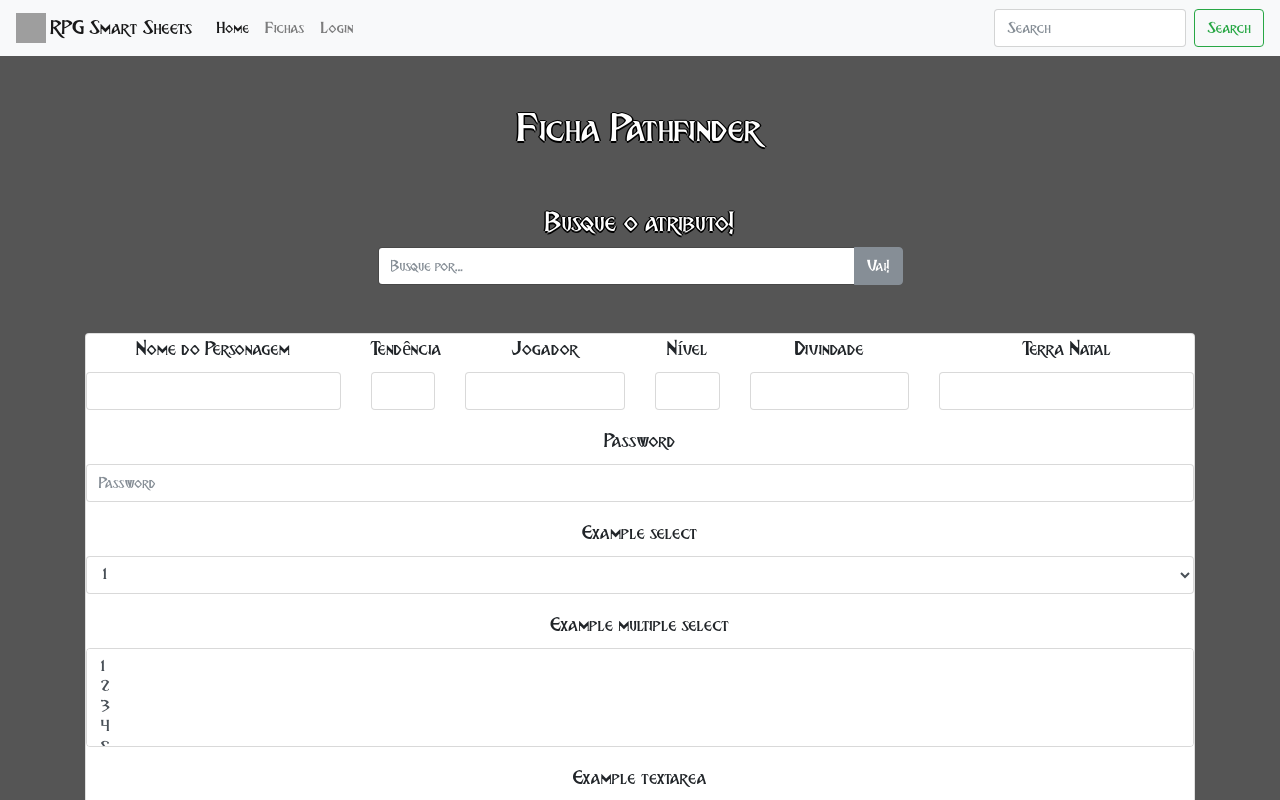
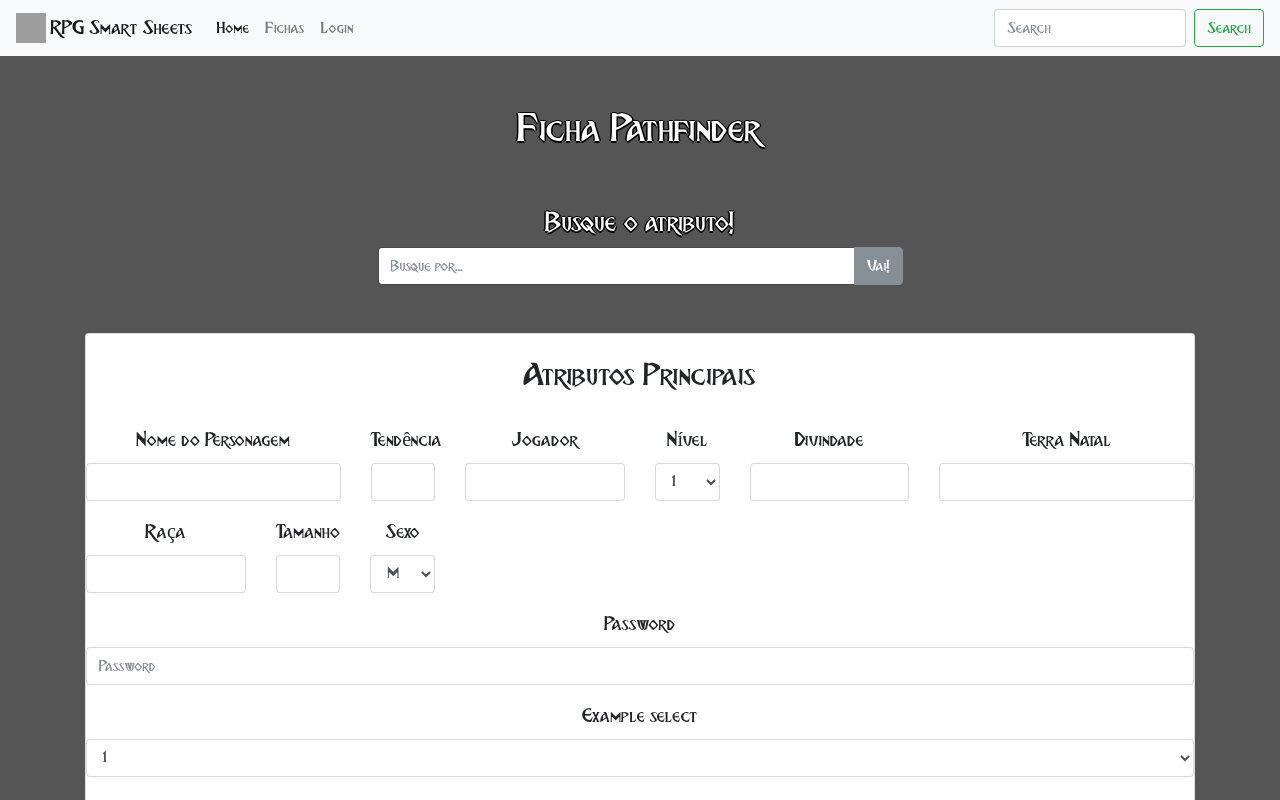
Before and after one commit to MrDobler/RPG-Smart-Sheets, an Angular app: page /fichaPathfinder in a window 1280 px wide. Shown: the top 800 px of the page. Built offline with nearby package versions, Linux system fonts and the light colour scheme; grey boxes are pictures that could not be loaded.

Commit message:
completando a ficha

```diff
--- a/src/app/fichacompleta/fichacompleta.component.html
+++ b/src/app/fichacompleta/fichacompleta.component.html
@@ -21,6 +21,9 @@
   <br>
   <br>
   <div class="card text-center">
+      <br>
+      <h2 class="text-center">Atributos Principais</h2>
+      <br>
       <form class="fonte-tamanho">
         <div class="row">
           <div class="form-group col-md-3">
@@ -36,8 +39,29 @@
             <input type="text" class="form-control" name="player">
           </div>
           <div class="form-group col-md-1">
-            <label for="lvl">Nível</label>
-            <input type="number" class="form-control" name="lvl">
+              <label for="lvl">Nível</label>
+              <select class="form-control" name="lvl" >
+                  <option value="1">1</option>
+                  <option value="2">2</option>
+                  <option value="3">3</option>
+                  <option value="4">4</option>
+                  <option value="5">5</option>
+                  <option value="6">6</option>
+                  <option value="7">7</option>
+                  <option value="8">8</option>
+                  <option value="9">9</option>
+                  <option value="10">10</option>
+                  <option value="11">11</option>
+                  <option value="12">12</option>
+                  <option value="13">13</option>
+                  <option value="14">14</option>
+                  <option value="15">15</option>
+                  <option value="16">16</option>
+                  <option value="17">17</option>
+                  <option value="18">18</option>
+                  <option value="19">19</option>
+                  <option value="20">20</option>
+                </select>
           </div>
           <div class="form-group col-md-2">
             <label for="god">Divindade</label>
@@ -49,7 +73,21 @@
           </div>
         </div>
         <div class="row">
-
+          <div class="form-group col-md-2">
+            <label for="race">Raça</label>
+            <input type="text" class="form-control" name="race">
+          </div>
+          <div class="form-group col-md-1">
+            <label for="size">Tamanho</label>
+            <input type="text" class="form-control" name="size">
+          </div>
+          <div class="form-group col-md-1">
+            <label for="gender">Sexo</label>
+            <select class="form-control" name="gender" >
+              <option value="M">M</option>
+              <option value="F">F</option>
+            </select>
+          </div>
 
         </div>
 
```
